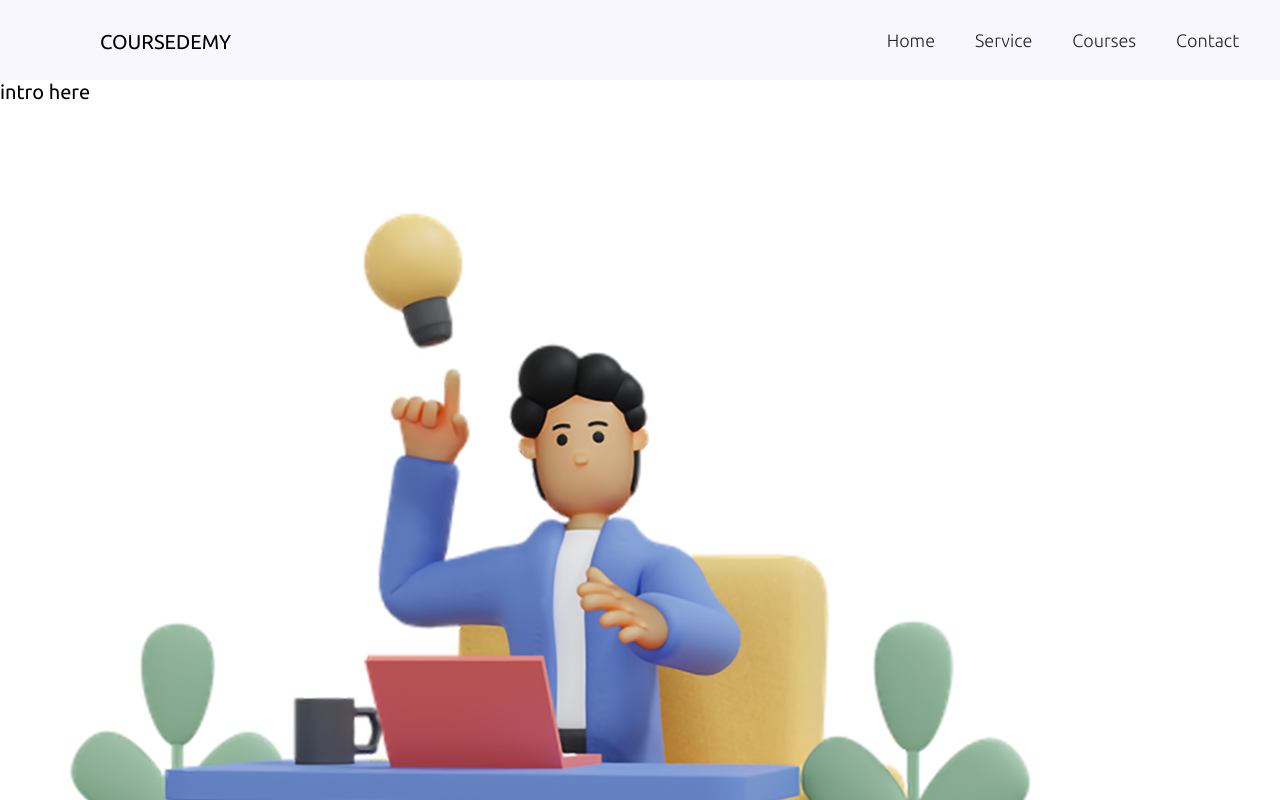
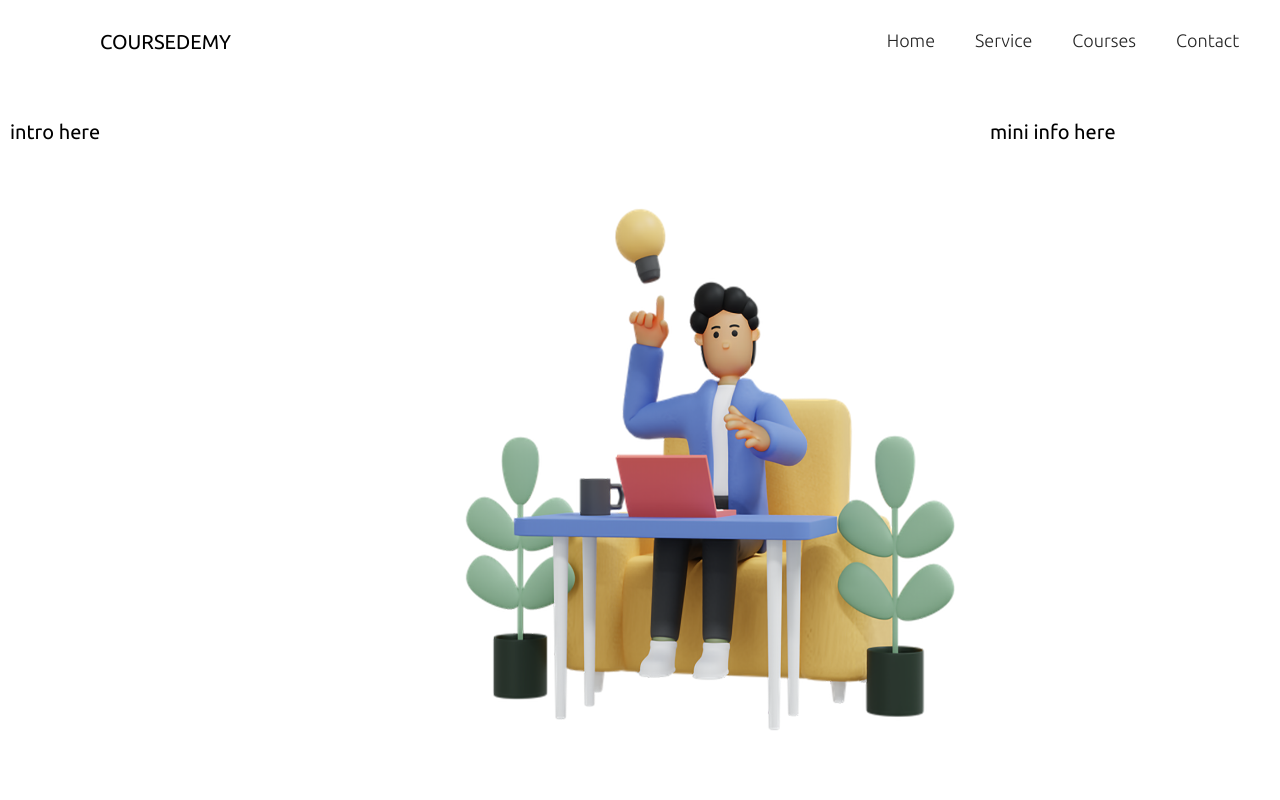
Before and after one commit to rnimisha/e-learning, a React (Create React App) app: page / in a window 1280 px wide. Shown: the top 800 px of the page. Built offline with nearby package versions, Linux system fonts and the light colour scheme.

Commit message:
banner image added

```diff
--- a/src/Components/Banner/banner.css
+++ b/src/Components/Banner/banner.css
@@ -0,0 +1,36 @@
+.banner-container{
+    width: 100%;
+    padding: 2rem 0.5rem;
+    height: 90vh;
+    display: flex;
+}
+
+.banner-left{
+    flex: 1;
+}
+
+.banner-right{
+    flex: 2;
+    display: flex;
+}
+
+
+/* image css */
+.banner-img-container{
+    flex: 2;
+    display: flex;
+    justify-content: center;
+    position: relative;
+}
+.banner-img-container>img{
+    min-width: 60%;
+    min-height: 60%;
+    max-width: 100%;
+    max-height: 100%;
+    margin-top: 5%;
+}
+
+
+.banner-mini-info{
+    flex: 1;
+}
--- a/src/Components/Navbar/navbar.css
+++ b/src/Components/Navbar/navbar.css
@@ -4,7 +4,6 @@
     display: flex;
     justify-content: space-around;
     padding: 1.5rem 0rem 2rem;
-    background-color: #f7f7fd;
     backdrop-filter: blur(50px);
     -webkit-backdrop-filter: blur(50px);
 }
```
